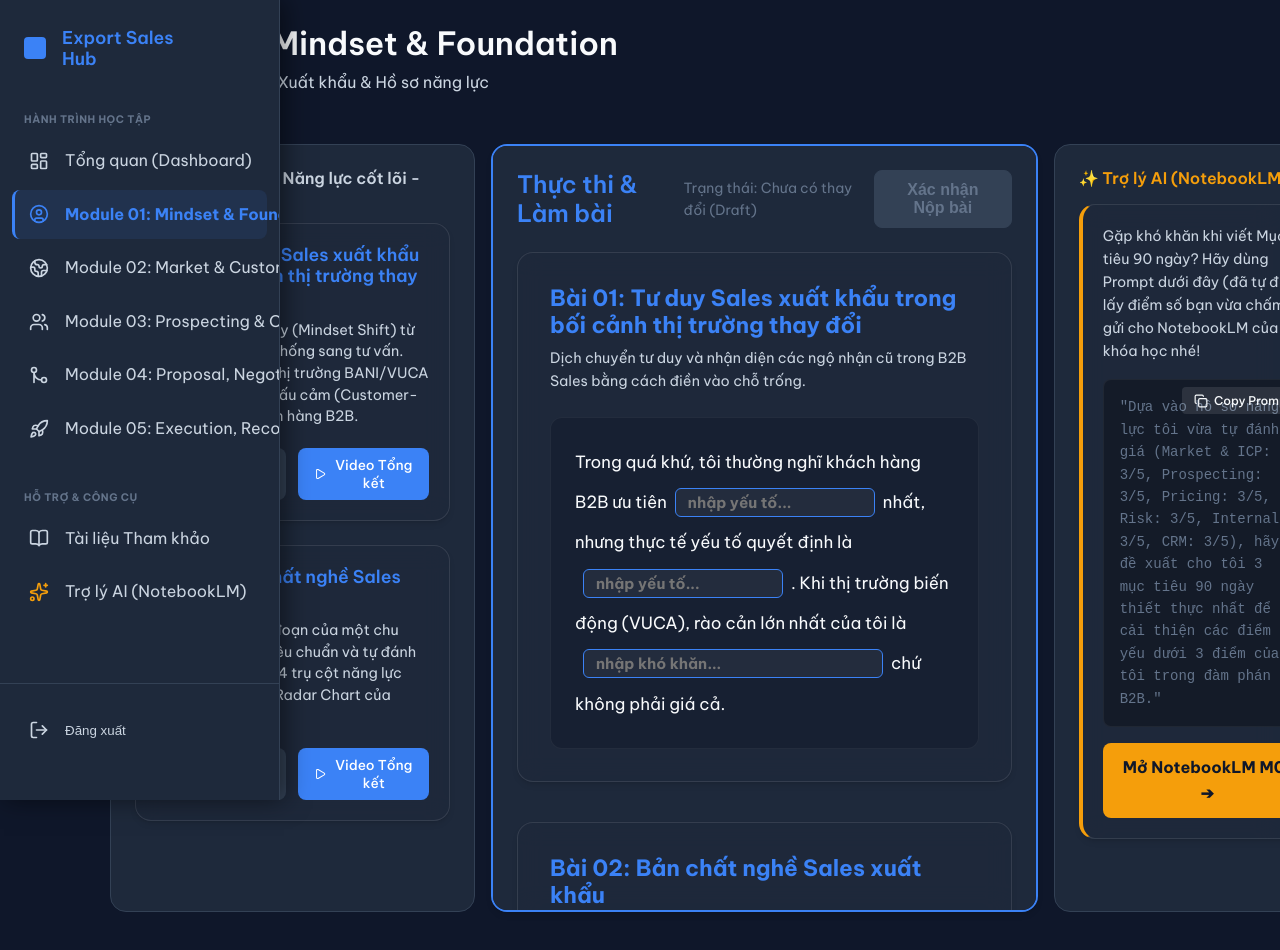
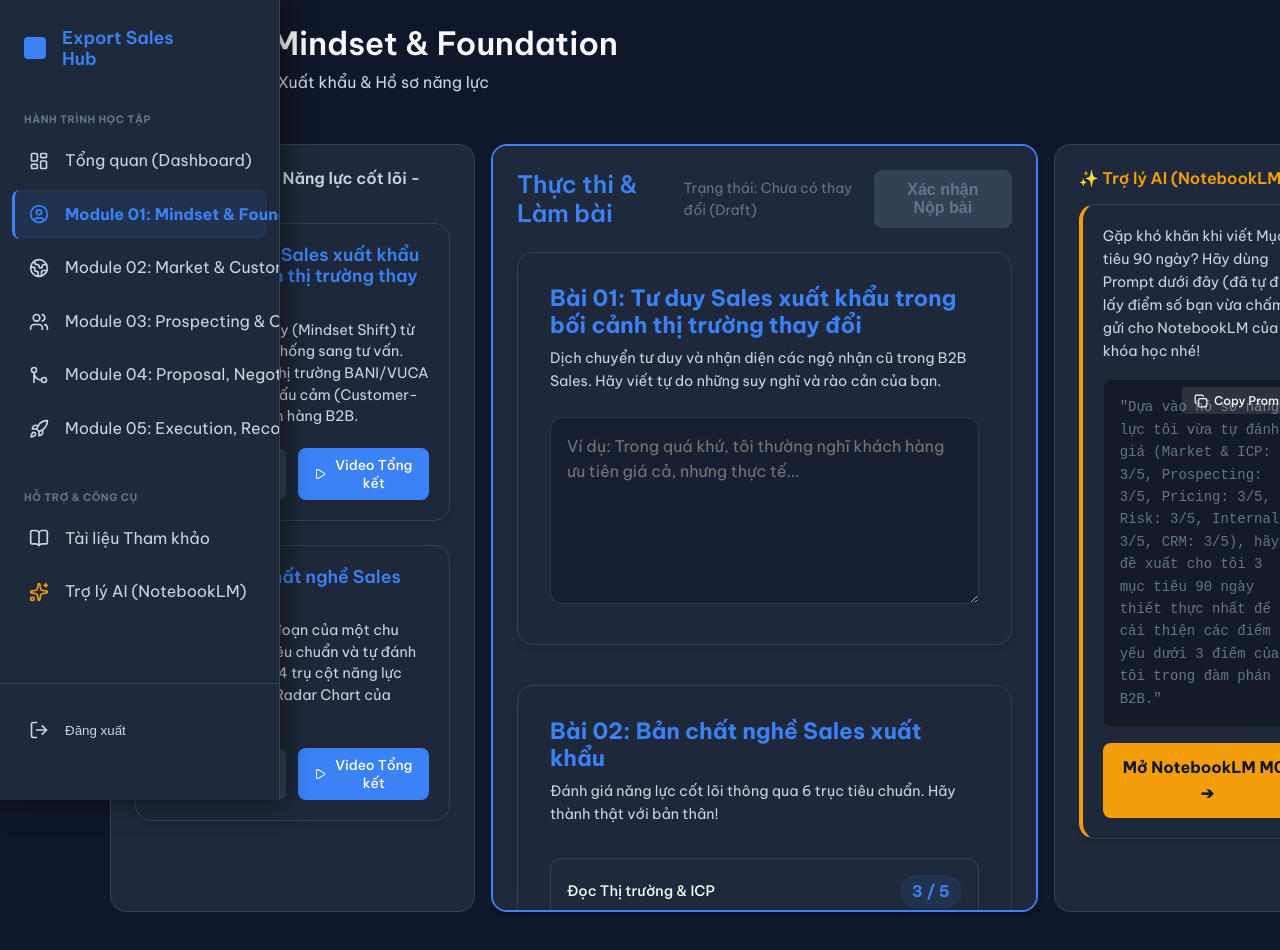
Before and after one commit to nhtrung11794/export-sales-hub, a Next.js app: page /m01 in a window 1280 px wide. Shown: the top 950 px of the page. Built offline with nearby package versions, Linux system fonts and the light colour scheme; no server answers.

Commit message:
fix(ui): use single textarea for m01 instead of mad-libs

```diff
--- a/src/app/(app)/(modules)/m01/page.tsx
+++ b/src/app/(app)/(modules)/m01/page.tsx
@@ -63,9 +63,7 @@ export default function M01Page() {
 
         // Validation: mad_libs inputs and goals_90d must not be empty
         const isDraftValid = data.goals_90d && data.goals_90d.trim().length > 0 &&
-                             data.mad_libs && data.mad_libs.input1?.trim().length > 0 &&
-                             data.mad_libs.input2?.trim().length > 0 &&
-                             data.mad_libs.input3?.trim().length > 0;
+                             data.mad_libs && data.mad_libs.input1?.trim().length > 0;
         setIsValid(!!isDraftValid);
       }
     }, 1000);
--- a/src/components/modules/m01/M1_CompetencyForm.tsx
+++ b/src/components/modules/m01/M1_CompetencyForm.tsx
@@ -229,71 +229,30 @@ export default function M1_CompetencyForm() {
           Bài 01: Tư duy Sales xuất khẩu trong bối cảnh thị trường thay đổi
         </h2>
         <p style={{ fontSize: '0.9rem', color: 'var(--text-secondary)', marginBottom: '24px' }}>
-          Dịch chuyển tư duy và nhận diện các ngộ nhận cũ trong B2B Sales bằng cách điền vào chỗ trống.
+          Dịch chuyển tư duy và nhận diện các ngộ nhận cũ trong B2B Sales. Hãy viết tự do những suy nghĩ và rào cản của bạn.
         </p>
 
-        <div style={{
-          background: 'rgba(15, 23, 42, 0.4)',
-          border: '1px solid rgba(255,255,255,0.05)',
-          padding: '24px',
-          borderRadius: '12px',
-          lineHeight: '2.4',
-          fontSize: '1.05rem',
-          color: 'var(--text-primary)'
-        }}>
-          Trong quá khứ, tôi thường nghĩ khách hàng B2B ưu tiên
-          <input
-            type="text"
-            className="form-input inline-input"
-            placeholder="nhập yếu tố..."
+        <textarea
+          className="form-input"
+          placeholder="Ví dụ: Trong quá khứ, tôi thường nghĩ khách hàng ưu tiên giá cả, nhưng thực tế..."
           value={data.mad_libs?.input1 || ''}
           onChange={(e) => handleMadLibsChange('input1', e.target.value)}
           onBlur={handleBlur}
           disabled={isDisabled}
+          rows={6}
           style={{
-              display: 'inline-block', width: '200px', margin: '0 8px',
-              padding: '4px 12px', background: 'rgba(255,255,255,0.05)',
-              border: '1px solid var(--accent-primary)', borderRadius: '6px',
-              color: 'var(--accent-primary)', fontWeight: 'bold',
+            width: '100%',
+            padding: '16px',
+            background: 'rgba(15, 23, 42, 0.4)',
+            border: '1px solid rgba(255,255,255,0.1)',
+            borderRadius: '12px',
+            color: 'var(--text-primary)',
+            fontSize: '1rem',
+            lineHeight: '1.6',
+            resize: 'vertical',
             opacity: isDisabled ? 0.6 : 1
           }}
         />
-          nhất, nhưng thực tế yếu tố quyết định là
-          <input
-            type="text"
-            className="form-input inline-input"
-            placeholder="nhập yếu tố..."
-            value={data.mad_libs?.input2 || ''}
-            onChange={(e) => handleMadLibsChange('input2', e.target.value)}
-            onBlur={handleBlur}
-            disabled={isDisabled}
-            style={{
-              display: 'inline-block', width: '200px', margin: '0 8px',
-              padding: '4px 12px', background: 'rgba(255,255,255,0.05)',
-              border: '1px solid var(--accent-primary)', borderRadius: '6px',
-              color: 'var(--accent-primary)', fontWeight: 'bold',
-              opacity: isDisabled ? 0.6 : 1
-            }}
-          />
-          . Khi thị trường biến động (VUCA), rào cản lớn nhất của tôi là
-          <input
-            type="text"
-            className="form-input inline-input"
-            placeholder="nhập khó khăn..."
-            value={data.mad_libs?.input3 || ''}
-            onChange={(e) => handleMadLibsChange('input3', e.target.value)}
-            onBlur={handleBlur}
-            disabled={isDisabled}
-            style={{
-              display: 'inline-block', width: '300px', margin: '0 8px',
-              padding: '4px 12px', background: 'rgba(255,255,255,0.05)',
-              border: '1px solid var(--accent-primary)', borderRadius: '6px',
-              color: 'var(--accent-primary)', fontWeight: 'bold',
-              opacity: isDisabled ? 0.6 : 1
-            }}
-          />
-          chứ không phải giá cả.
-        </div>
       </section>
 
       {/* BÀI 02 */}
```
Lines whose indentation alone changed are shown as unchanged.
